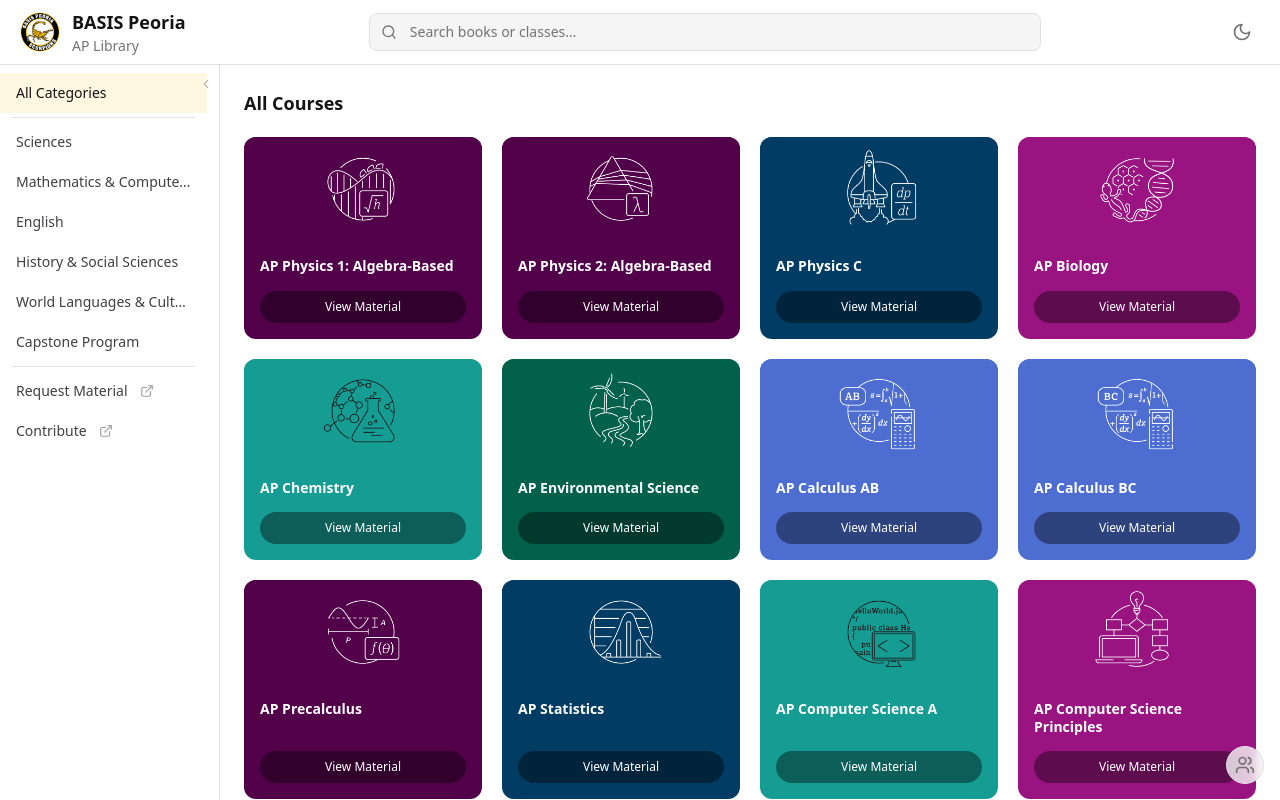
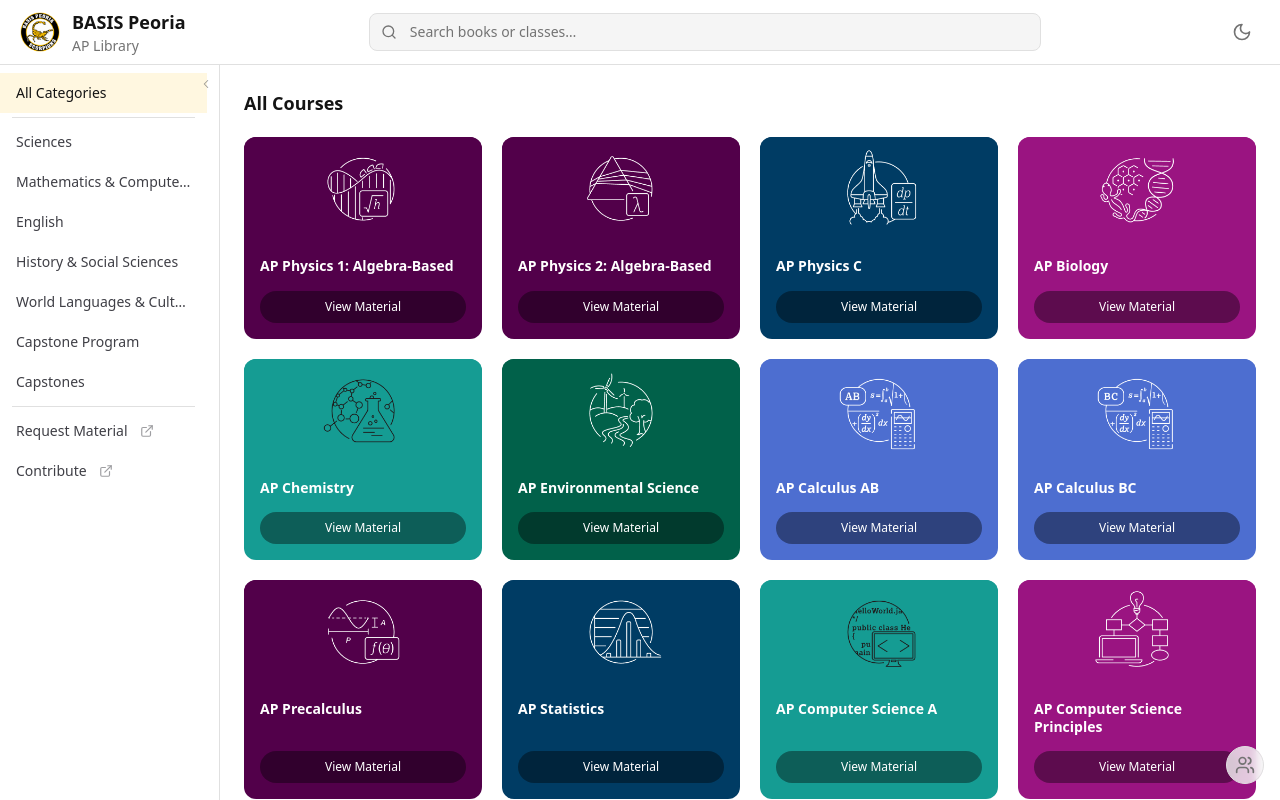
Before and after one commit to BASIS-Peoria/BASIS-Library, a React (Vite) app: page / in a window 1280 px wide. Shown: the top 800 px of the page. Built offline with nearby package versions, Linux system fonts and the light colour scheme; the HTML template or start-up script is replaced by a standard one.

Commit message:
Add Capstones category with Multivariable Calculus.
Introduce a non-AP Capstones sidebar group using Physics C blue without a banner, and hide College Board materials for those courses.

```diff
--- a/src/components/BookListView.tsx
+++ b/src/components/BookListView.tsx
@@ -128,9 +128,10 @@
   const videoItems = useMemo(() => items.filter((i) => i.item.type === "video"), [items]);
   const websiteItems = useMemo(() => items.filter((i) => i.item.type === "website"), [items]);
 
+  const supportsCollegeBoard = course?.showCollegeBoard !== false;
   const showBooks = typeFilter === "all" || typeFilter === "book";
   const showNotes = typeFilter === "all" || typeFilter === "note";
-  const showCB = typeFilter === "all" || typeFilter === "collegeboard";
+  const showCB = supportsCollegeBoard && (typeFilter === "all" || typeFilter === "collegeboard");
   const showVideos = typeFilter === "all" || typeFilter === "video";
   const showWebsites = typeFilter === "all" || typeFilter === "website";
 
@@ -150,6 +151,7 @@
           itemCount={items.length}
           onToggleAll={toggleAll}
           onOpenSelected={openSelected}
+          showCollegeBoard={supportsCollegeBoard}
         />
       )}
 
--- a/src/components/FilterToolbar.tsx
+++ b/src/components/FilterToolbar.tsx
@@ -18,6 +18,7 @@
   itemCount: number;
   onToggleAll: () => void;
   onOpenSelected: () => void;
+  showCollegeBoard?: boolean;
 }
 
 const FilterToolbar = ({
@@ -31,6 +32,7 @@
   itemCount,
   onToggleAll,
   onOpenSelected,
+  showCollegeBoard = true,
 }: FilterToolbarProps) => (
   <div className="flex items-center gap-3 px-4 py-2 border-b border-border flex-wrap">
     <button
@@ -58,7 +60,7 @@
           <SelectItem value="all">All types</SelectItem>
           <SelectItem value="book">Books</SelectItem>
           <SelectItem value="note">Notes</SelectItem>
-          <SelectItem value="collegeboard">College Board</SelectItem>
+          {showCollegeBoard && <SelectItem value="collegeboard">College Board</SelectItem>}
           <SelectItem value="video">Videos</SelectItem>
           <SelectItem value="website">Websites</SelectItem>
         </SelectContent>
--- a/src/data/courseImages.ts
+++ b/src/data/courseImages.ts
@@ -27,7 +27,7 @@
 import AP_WorldHistoryModern from "@/assets/ClassroomImages/AP_WorldHistoryModern.png";
 
 export interface CourseImageData {
-  image: string;
+  image?: string;
   color: string;
 }
 
@@ -58,10 +58,12 @@
   "ap-latin": { image: AP_Latin, color: "#52004a" },
   "ap-seminar": { image: AP_Seminar, color: "#0077c8" },
   "ap-research": { image: AP_Research, color: "#4d6ed0" },
+  "multivariable-calculus": { color: "#003c64" },
 };
 
 export function preloadCourseImages() {
   Object.values(courseImageMap).forEach(({ image }) => {
+    if (!image) return;
     const img = new Image();
     img.src = image;
   });
--- a/src/data/courses.ts
+++ b/src/data/courses.ts
@@ -38,6 +38,8 @@
   collegeboard: CollegeBoardMaterial[];
   videos: Video[];
   websites: Website[];
+  /** When false, omit College Board Materials (non-AP Capstones). */
+  showCollegeBoard?: boolean;
 }
 
 export interface CourseGroup {
@@ -844,6 +846,21 @@
       },
     ],
   },
+  {
+    label: "Capstones",
+    courses: [
+      {
+        id: "multivariable-calculus",
+        name: "Multivariable Calculus",
+        showCollegeBoard: false,
+        books: [],
+        notes: [],
+        collegeboard: [],
+        videos: [],
+        websites: [],
+      },
+    ],
+  },
 ];
 
 export const courses: Course[] = courseGroups.flatMap((g) => g.courses);
```
